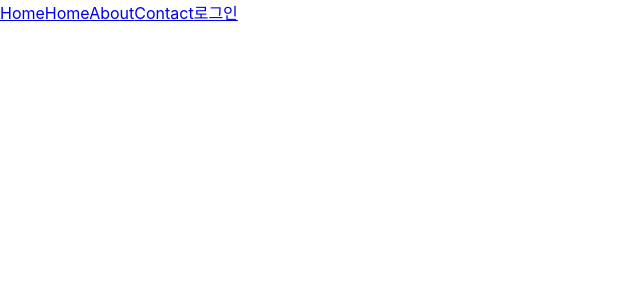
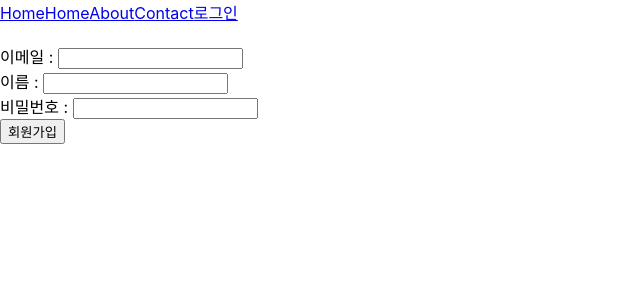
Before and after one commit to eatnows/Newcruit-client, a React (Create React App) app: page /signup in a window 1280 px wide. Shown: the top 300 px of the page, without its empty margins (0-640 px from the left). Built offline with nearby package versions, Linux system fonts and the light colour scheme; the HTML template or start-up script is replaced by a standard one.

Commit message:
feat: 회원가입  페이지 #1 회원가입 페이지 생성 및 자체 로그인

```diff
--- a/src/config/page-route.jsx
+++ b/src/config/page-route.jsx
@@ -5,6 +5,7 @@ import Home from "./../pages/home.jsx";
 import About from "./../pages/about.jsx";
 import Contact from "./../pages/contact.jsx";
 import Login from "./../pages/login.jsx";
+import SignUp from "../pages/signup.jsx";
 
 const routes = [
   {
@@ -28,6 +29,10 @@ const routes = [
     path: "/login",
     component: () => <Login />,
   },
+  {
+    path: "/signup",
+    component: () => <SignUp />,
+  },
 ];
 
 export default routes;
--- a/src/pages/login.jsx
+++ b/src/pages/login.jsx
@@ -2,18 +2,12 @@ import axios from "axios";
 import React from "react";
 import ReactDom from "react-dom";
 import GoogleLogin, { GoogleLogout } from "react-google-login";
+import { Link } from "react-router-dom";
+import signUp from "./signup";
 
 const Login = () => {
   const responseGoogle = (response) => {
     console.log(response);
-    const email = response.profileObj.email;
-    const name = response.profileObj.name;
-
-    const url = `${process.env.PUBLIC_URL}/login`;
-    axios.post(url, {
-      email: email,
-      name: name,
-    });
   };
 
   const responseFail = (err) => {
@@ -26,14 +20,34 @@ const Login = () => {
     console.log(res);
   };
 
+  const googleBtn = (e) => {
+    console.log("로그인버튼 클릭112");
+    const url = `${process.env.REACT_APP_URL}/oauth2/authorization/google`;
+    axios
+      .post(url)
+      .then((res) => {
+        console.log(res);
+      })
+      .catch((err) => {
+        console.log(err);
+      });
+  };
+
   return (
     <>
+      <br />
+      아이디 : <input type="text" name="name" />
+      비밀번호 : <input type="password" name="password" />
+      <input type="button" value="로그인" />
+      <br />
+      <Link to="/signup">회원가입</Link>
       <GoogleLogin
         clientId={process.env.REACT_APP_GOOGLE}
         buttonText="Login"
         onSuccess={responseGoogle}
         onFailure={responseGoogle}
         cookiePolicy={"single_host_origin"}
+        redirectUri="http://localhost:8080"
       />
       <GoogleLogout
         clientId={process.env.REACT_APP_GOOGLE}
--- /dev/null
+++ b/src/pages/signup.jsx
@@ -0,0 +1,78 @@
+import Axios from "axios";
+import React, { useState } from "react";
+
+const SignUp = () => {
+  const [user, setUser] = useState({
+    userEmail: "",
+    userName: "",
+    userPassword: "",
+  });
+  const { userEmail, userName, userPassword } = user;
+
+  const signUpBtn = () => {
+    console.log("회원가입");
+    const url = `${process.env.REACT_APP_URL}/join`;
+    Axios.post(url, {
+      email: userEmail,
+      name: userName,
+      password: userPassword,
+    })
+      .then((res) => {
+        console.log(res);
+        inputReset();
+        if (res.status === 200) {
+          alert("가입이 완료 되었습니다.");
+        }
+      })
+      .catch((err) => {
+        console.log(err);
+      });
+  };
+
+  const changeInput = (e) => {
+    const { name, value } = e.target;
+    setUser({ ...user, [name]: value });
+  };
+
+  const inputReset = (e) => {
+    setUser({
+      userEmail: "",
+      userName: "",
+      userPassword: "",
+    });
+  };
+
+  return (
+    <div>
+      <br />
+      이메일 :{" "}
+      <input
+        type="text"
+        name="userEmail"
+        onChange={changeInput}
+        value={userEmail}
+      />
+      <br />
+      이름 :{" "}
+      <input
+        type="text"
+        name="userName"
+        onChange={changeInput}
+        value={userName}
+      />
+      <br />
+      비밀번호 :{" "}
+      <input
+        type="password"
+        name="userPassword"
+        onChange={changeInput}
+        value={userPassword}
+      />
+      <br />
+      <input type="button" value="회원가입" onClick={signUpBtn} />
+      <br />
+    </div>
+  );
+};
+
+export default SignUp;
```
Also changed, not shown: 1 other file (tests, documents, lock files or other folders).
